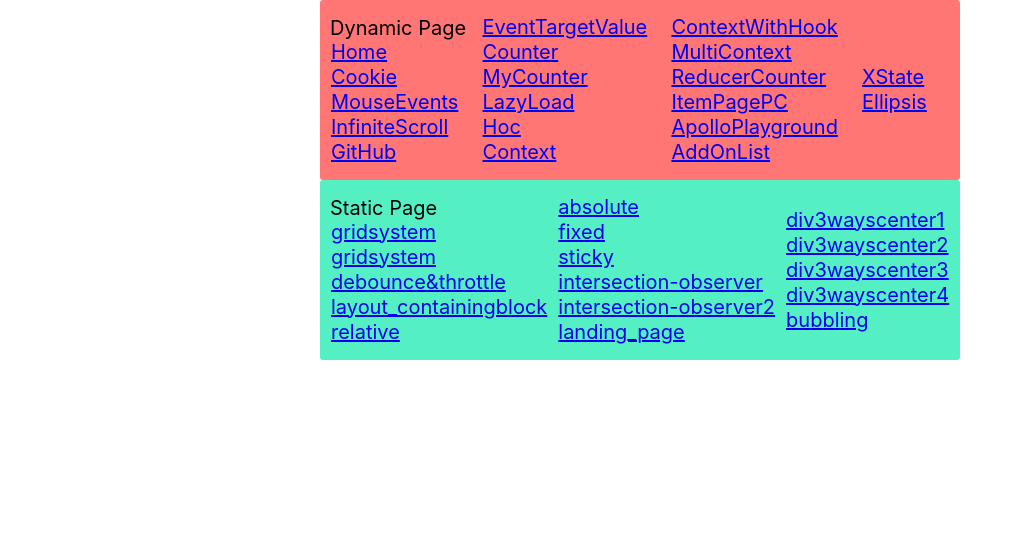
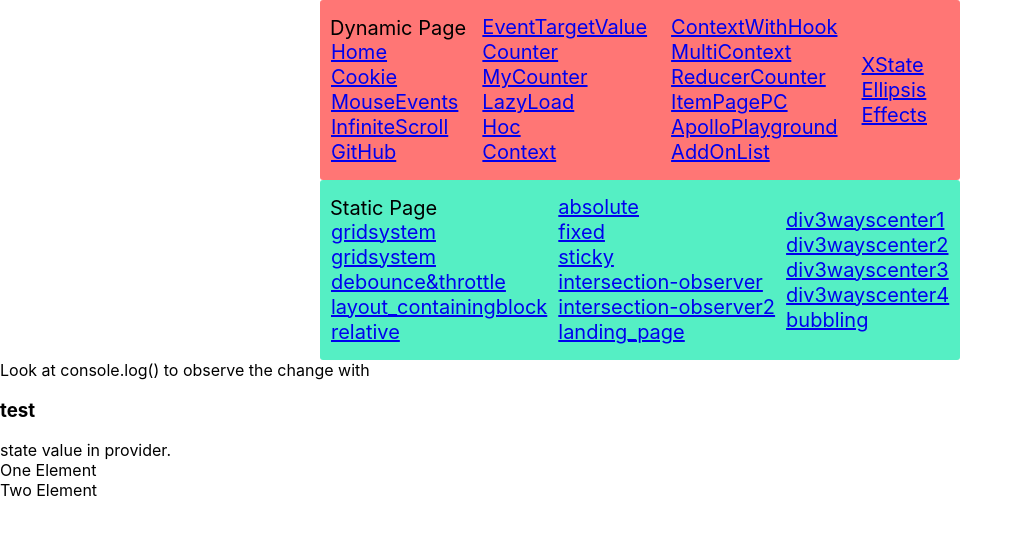
Before and after one commit to huanzochen/react-redux_playground, a React app: page /effects in a window 1280 px wide. Shown: the top 534 px of the page, without its empty margins (0-1023 px from the left). Built offline with nearby package versions, Linux system fonts and the light colour scheme; no server answers.

Commit message:
feat: Multi component lifecycle testing

```diff
--- a/src/App.js
+++ b/src/App.js
@@ -18,6 +18,7 @@ import ApolloPlayground from './features/apolloPlayground'
 import AddOnList from './features/addOnList'
 import XState from './features/xState'
 import Ellipsis from './features/ellipsis'
+import Effects from './features/effects'
 
 import ItemPagePC from './checkoutShop/item/pc'
 
@@ -70,6 +71,9 @@ function App() {
           <Route path="/ellipsis">
             <Ellipsis />
           </Route>
+          <Route path="/effects">
+            <Effects />
+          </Route>
           {/* </Wrapper> */}
         </Switch>
       </div>
--- /dev/null
+++ b/src/features/effects/context/index.js
@@ -0,0 +1,17 @@
+import { createContext, useContext } from 'react'
+import EffectsProvider from './provider'
+
+const EffectsContext = createContext()
+
+const useEffectsCtx = () => {
+  const contextValue = useContext(EffectsContext)
+
+  if (process.env.NODE_ENV !== 'production' && !contextValue) {
+    console.error('Please use useEffectCtx() in Effects provider')
+  }
+
+  return contextValue
+}
+
+export { useEffectsCtx, EffectsProvider }
+export default EffectsContext
--- /dev/null
+++ b/src/features/effects/context/provider.js
@@ -0,0 +1,19 @@
+import { useState } from 'react'
+import EffectsContext from './'
+
+const EffectsProvider = ({ children }) => {
+  const [test, setTest] = useState('')
+
+  console.log('provider: test:', test)
+
+  const getContextValue = () => {
+    return {
+      test,
+      setTest,
+    }
+  }
+
+  return <EffectsContext.Provider value={getContextValue()}>{children}</EffectsContext.Provider>
+}
+
+export default EffectsProvider
--- /dev/null
+++ b/src/features/effects/effectsWrapper.js
@@ -0,0 +1,7 @@
+import { EffectsProvider } from './context'
+
+const EffectsWrapper = ({ children, ...restProps }) => {
+  return <EffectsProvider {...restProps}>{children}</EffectsProvider>
+}
+
+export default EffectsWrapper
--- /dev/null
+++ b/src/features/effects/index.js
@@ -0,0 +1,20 @@
+import EffectsWrapper from './effectsWrapper'
+
+import One from './one'
+import Two from './two'
+
+const Effects = () => {
+  return (
+    <>
+      <EffectsWrapper>
+        <span>Look at console.log() to observe the change with</span>
+        <h3>test</h3>
+        <span>state value in provider.</span>
+        <One />
+        <Two />
+      </EffectsWrapper>
+    </>
+  )
+}
+
+export default Effects
--- /dev/null
+++ b/src/features/effects/one.js
@@ -0,0 +1,15 @@
+import { useEffect } from 'react'
+import { useEffectsCtx } from './context'
+
+const One = () => {
+  const { test, setTest } = useEffectsCtx()
+
+  useEffect(() => {
+    console.log('One first render')
+    setTest('one')
+  }, [])
+
+  return <div> One Element</div>
+}
+
+export default One
--- /dev/null
+++ b/src/features/effects/two.js
@@ -0,0 +1,15 @@
+import { useEffect } from 'react'
+import { useEffectsCtx } from './context'
+
+const Two = () => {
+  const { test, setTest } = useEffectsCtx()
+
+  useEffect(() => {
+    console.log('Two first render')
+    setTest('two')
+  }, [])
+
+  return <div> Two Element</div>
+}
+
+export default Two
--- a/src/features/home/Home.js
+++ b/src/features/home/Home.js
@@ -26,6 +26,7 @@ function Home() {
         <Link to="/add-on-list">AddOnList</Link>
         <Link to="/xstate">XState</Link>
         <Link to="/ellipsis">Ellipsis</Link>
+        <Link to="/effects">Effects</Link>
       </DynamicPage>
       <StaticPage>
         <div>Static Page</div>
```
